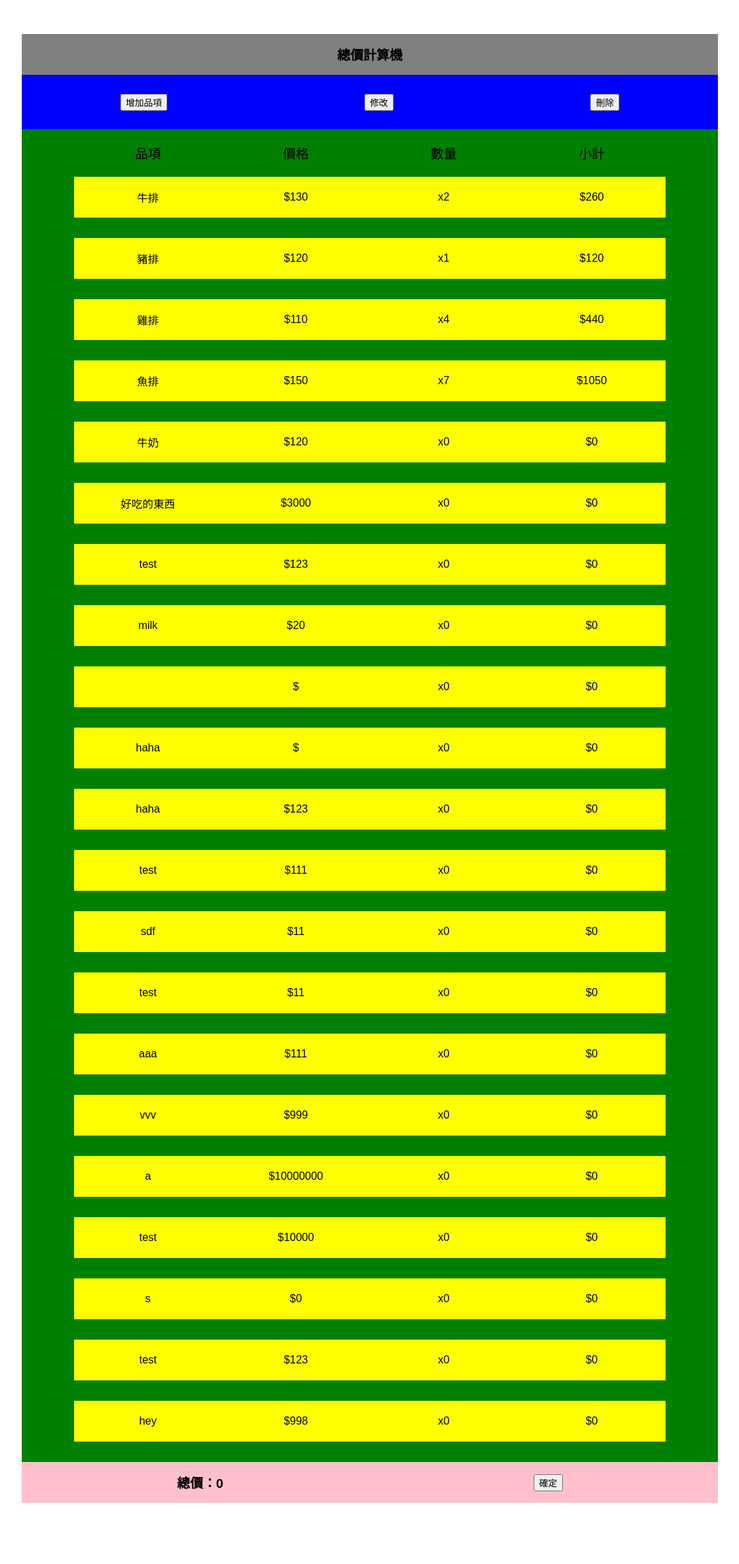
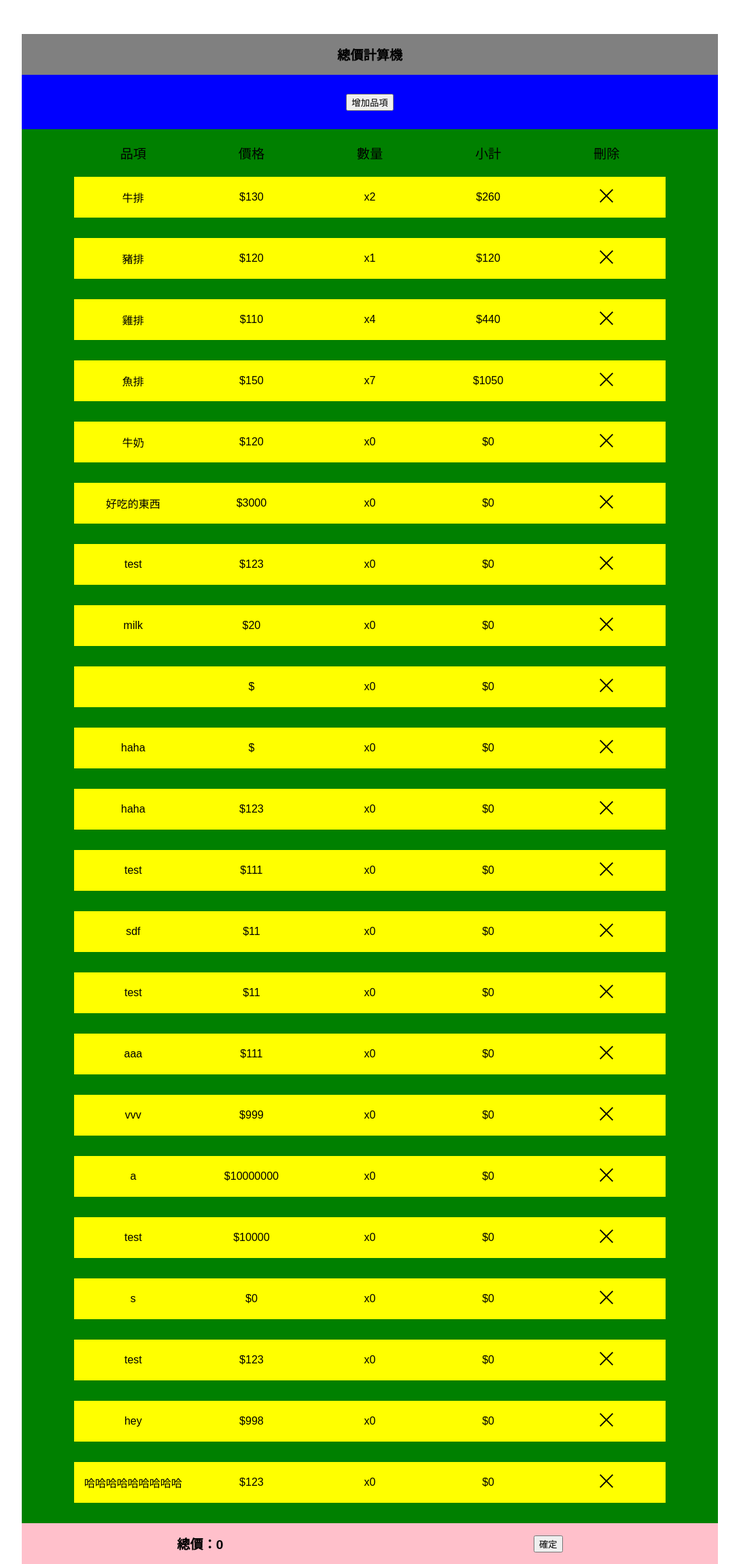
Before and after one commit to Melon-Lo/Total-Calculator-React, a React (Create React App) app: page /main in a window 1280 px wide. Shown: the whole page at 68% size, without its empty margins (96-1183 px from the left). Before the commit the page ends 2210 px from the top, so only its background shows below. Built offline with nearby package versions, Linux system fonts and the light colour scheme; data requests are answered from the project's data file; a web font is replaced by a local one.

Commit message:
feat/ optimize code

```diff
--- a/db.json
+++ b/db.json
@@ -125,6 +125,12 @@
       "price": 998,
       "amount": 0,
       "id": 25
+    },
+    {
+      "name": "哈哈哈哈哈哈哈哈哈",
+      "price": 123,
+      "amount": 0,
+      "id": 26
     }
   ]
 }
--- a/src/components/EditBox.jsx
+++ b/src/components/EditBox.jsx
@@ -15,16 +15,9 @@ const Container = styled.div`
 
 const AddItem = styled.button``
 
-const EditItem = styled.button``
-
-const DeleteItem = styled.button``
-
 export default function EditBox() {
   const { setShowModal } = useContext(ModalContext)
-
   const addContent = '增加品項'
-  const editContent = '修改'
-  const deleteContent = '刪除'
 
   return(
     <Container>
@@ -33,12 +26,6 @@ export default function EditBox() {
       >
         {addContent}
       </AddItem>
-      <EditItem>
-        {editContent}
-      </EditItem>
-      <DeleteItem>
-        {deleteContent}
-      </DeleteItem>
     </Container>
   )
 }
--- a/src/components/ItemBox.jsx
+++ b/src/components/ItemBox.jsx
@@ -1,6 +1,11 @@
 import styled from 'styled-components'
 
+import '../components/common/style.css'
+
 import { nanoid } from 'nanoid'
+
+// import img
+import cross from 'assets/icons/cross.svg'
 
 // import hook
 import { useEffect, useContext } from 'react'
@@ -58,7 +63,7 @@ const ItemPiece = styled.div`
 export default function ItemBox() {
   const { currentItems } = useContext(FunctionsContext)
 
-  const titleData = ['品項', '價格', '數量', '小計']
+  const titleData = ['品項', '價格', '數量', '小計', '刪除']
 
   const titles = titleData.map(title => (
     <Title key={nanoid()}>
@@ -72,6 +77,9 @@ export default function ItemBox() {
       <ItemPiece>{'$' + item.price}</ItemPiece>
       <ItemPiece>{'x' + item.amount}</ItemPiece>
       <ItemPiece>{'$' + item.price * item.amount}</ItemPiece>
+      <ItemPiece>
+        <img className="icon" src={cross} alt="cross" />
+      </ItemPiece>
     </Item>
   ))
 
--- a/src/components/ModalBox.jsx
+++ b/src/components/ModalBox.jsx
@@ -68,11 +68,10 @@ const AddButton = styled.button`
 
 const CrossIcon = styled.div`
   position: absolute;
-  top: 10px;
-  right: 10px;
+  top: 15px;
+  right: 15px;
   width: 15px;
   height: 15px;
-  cursor: pointer;
 `
 
 export default function ModalBox() {
--- a/src/components/common/style.css
+++ b/src/components/common/style.css
@@ -1,6 +1,7 @@
 .icon {
-  width: 100%;
-  height: 100%;
+  width: 20px;
+  height: 20px;
+  cursor: pointer;
 }
 
 .input {
```
